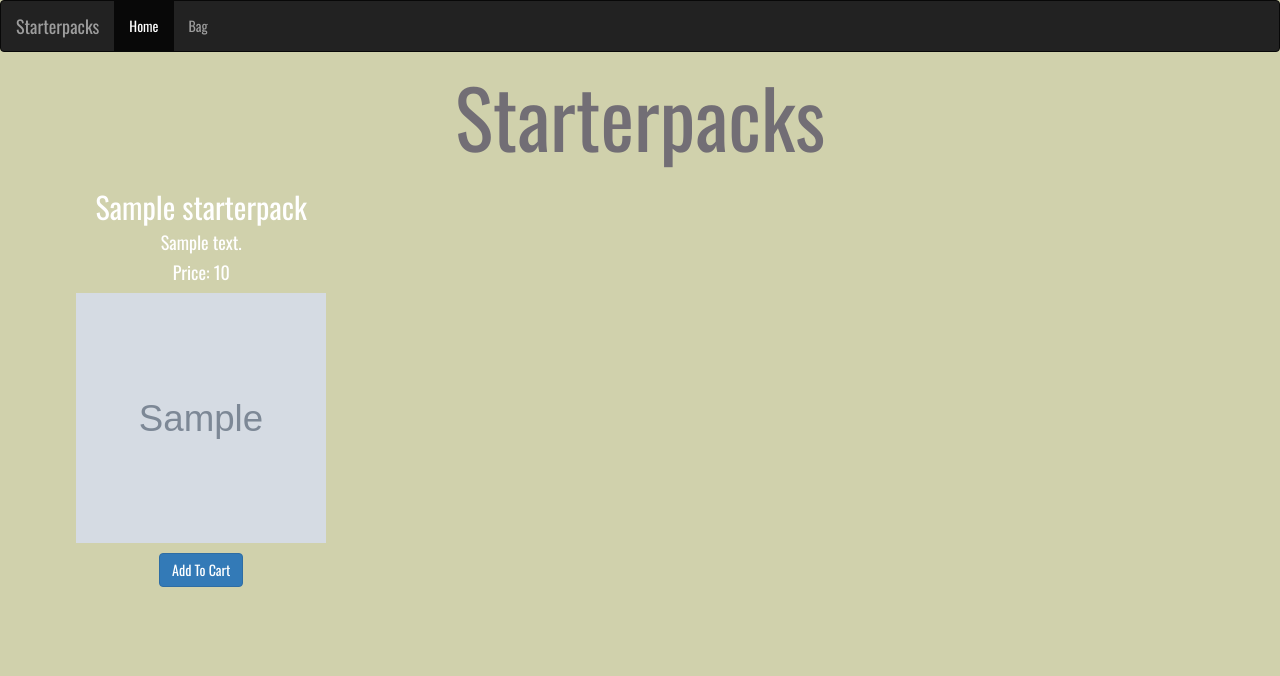
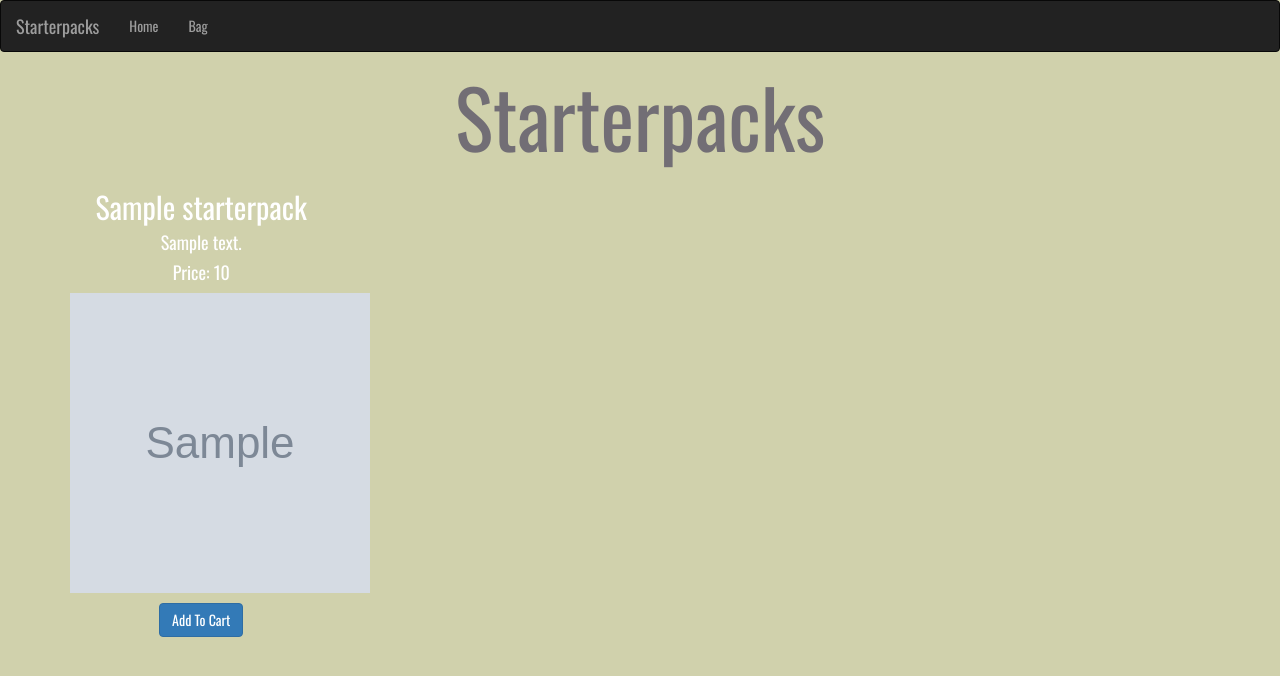
Before and after one commit to soundreaper/contractor, a Flask app: page / in a window 1280 px wide. Shown: the top 676 px of the page. Run offline with Flask 2, Linux system fonts and the light colour scheme; grey boxes marked "Sample" are stand-in pictures; a database or web service that is not in the repository returns one stand-in record (values such as "Sample title"); some libraries are stand-ins or nearby versions.

Commit message:
enlarge images and fix navbar

```diff
--- a/static/style.css
+++ b/static/style.css
@@ -12,6 +12,6 @@ h1 {
 }
 
 .startpack-image {
-    height: 250px;
-    width: 250px;
+    height: 300px;
+    width: 300px;
 }
--- a/templates/partials/navbar.html
+++ b/templates/partials/navbar.html
@@ -4,7 +4,7 @@
         <a class="navbar-brand" href="/">Starterpacks</a>
       </div>
       <ul class="nav navbar-nav">
-        <li class="active"><a href="/">Home</a></li>
+        <li><a href="/">Home</a></li>
         <li><a href="/bag">Bag</a></li>
       </ul>
     </div>
```
